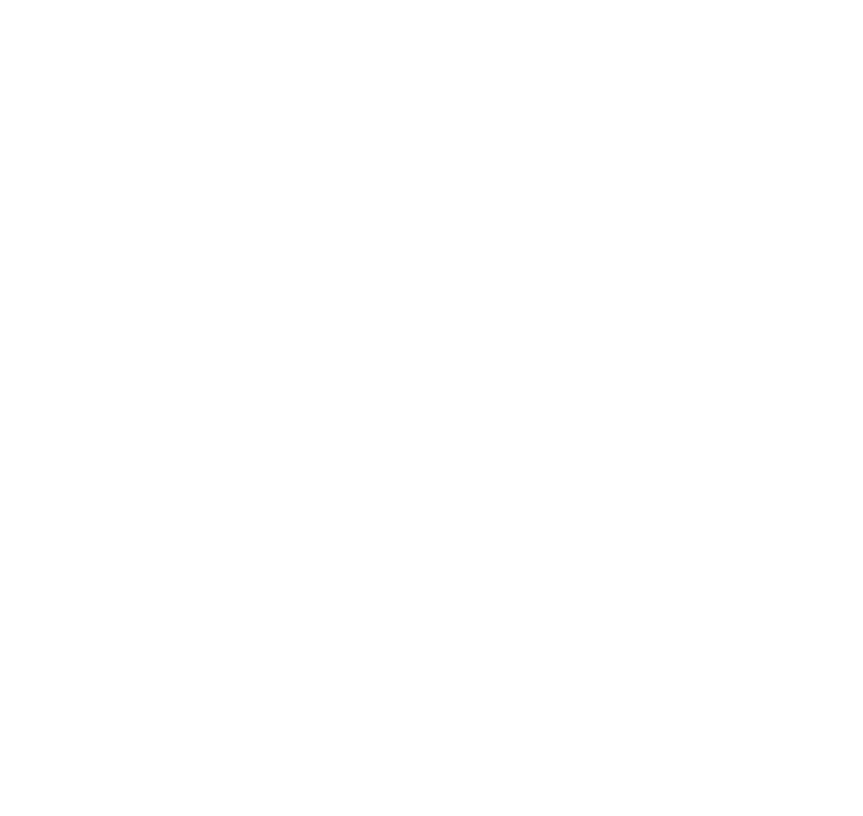
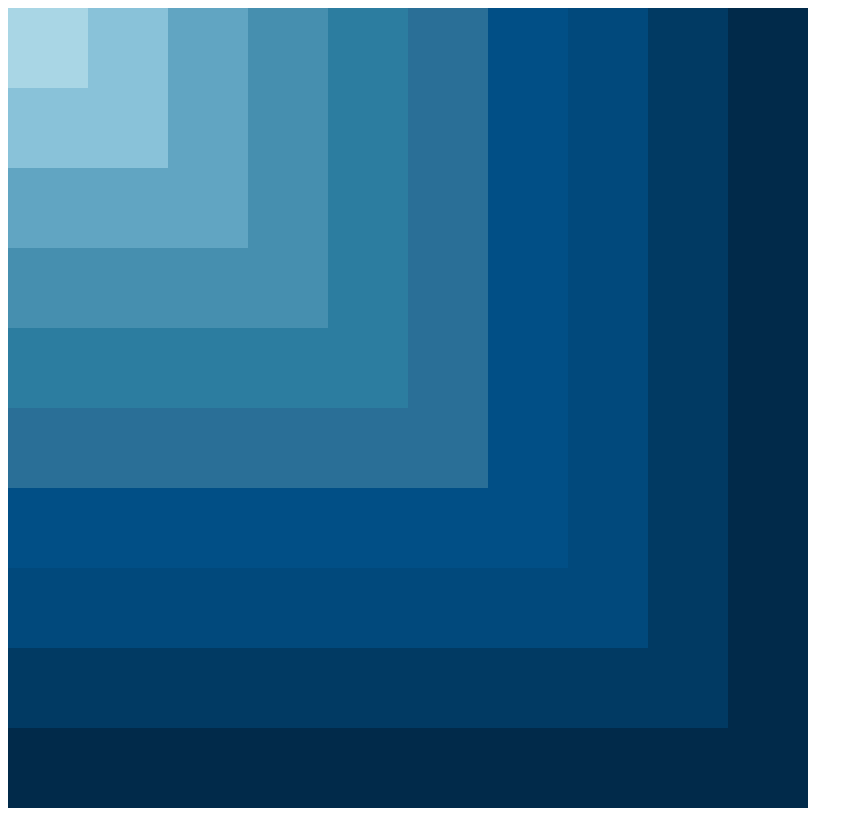
Before and after one commit to NemethSzegediJudit/w3-practice, a plain HTML site: page frontend/index.html in a window 1280 px wide. Shown: the whole page, without its empty margins (0-863 px from the left). Drawn offline with Linux system fonts and the light colour scheme.

Commit message:
corrected the color property

```diff
--- a/frontend/style.css
+++ b/frontend/style.css
@@ -1,59 +1,59 @@
 body>div {
     height: 100vh;
     width: 100vh;
-    color: #012a4a;
+    background-color: #012a4a;
 }
 
 body>div>div {
     height: 90vh;
     width: 90vh;
-    color: #013a63;
+    background-color: #013a63;
 }
 
 body>div>div>div {
     height: 80vh;
     width: 80vh;
-    color: #01497c;
+    background-color: #01497c;
 }
 
 body>div>div>div>div {
     height: 70vh;
     width: 70vh;
-    color: #014f86;
+    background-color: #014f86;
 }
 
 body>div>div>div>div>div {
     height: 60vh;
     width: 60vh;
-    color: #2a6f97;
+    background-color: #2a6f97;
 }
 
 body>div>div>div>div>div>div {
     height: 50vh;
     width: 50vh;
-    color: #2c7da0;
+    background-color: #2c7da0;
 }
 
 body>div>div>div>div>div>div>div {
     height: 40vh;
     width: 40vh;
-    color: #468faf;
+    background-color: #468faf;
 }
 
 body>div>div>div>div>div>div>div>div {
     height: 30vh;
     width: 30vh;
-    color: #61a5c2;
+    background-color: #61a5c2;
 }
 
 body>div>div>div>div>div>div>div>div>div {
     height: 20vh;
     width: 20vh;
-    color: #89c2d9;
+    background-color: #89c2d9;
 }
 
 body>div>div>div>div>div>div>div>div>div>div {
     height: 10vh;
     width: 10vh;
-    color: #a9d6e5;
+    background-color: #a9d6e5;
 }
```
